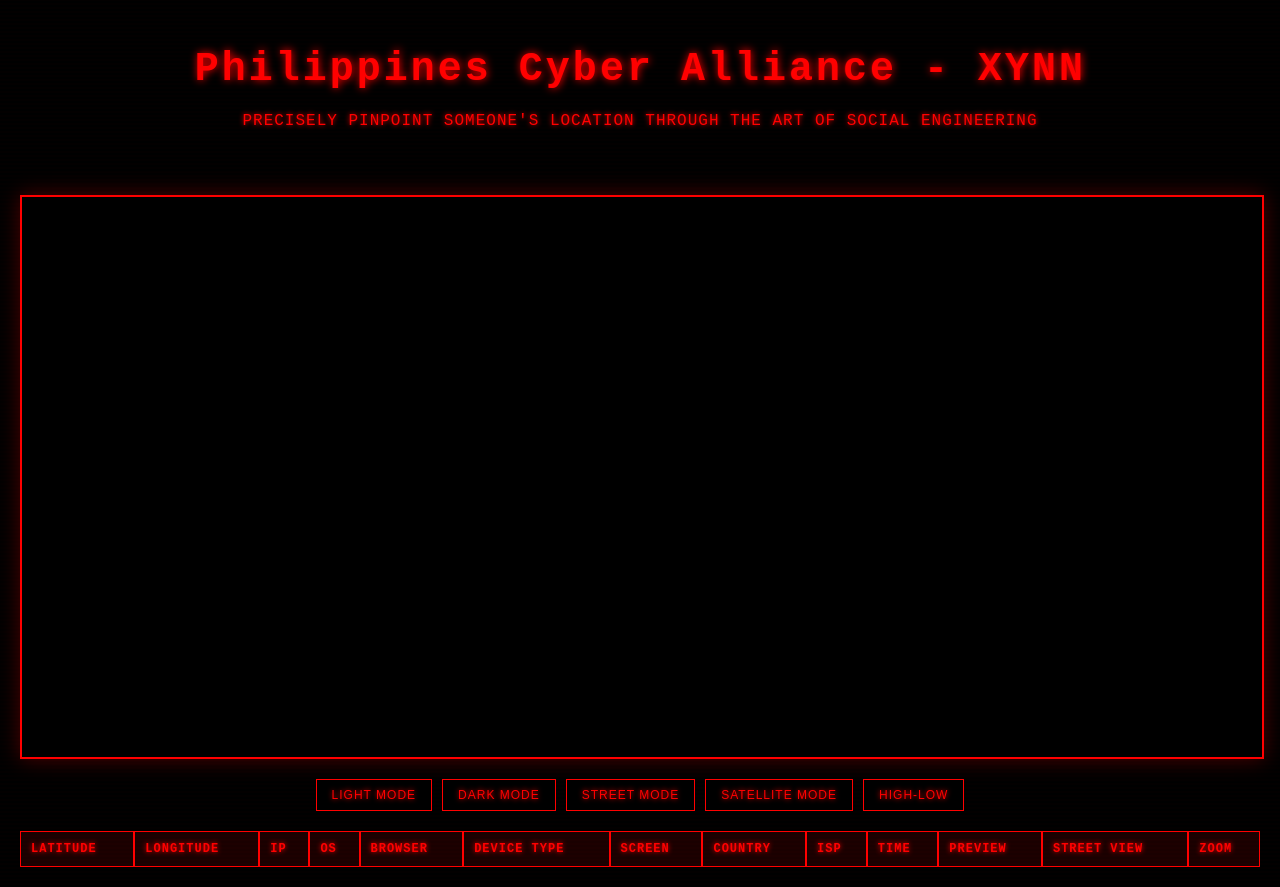
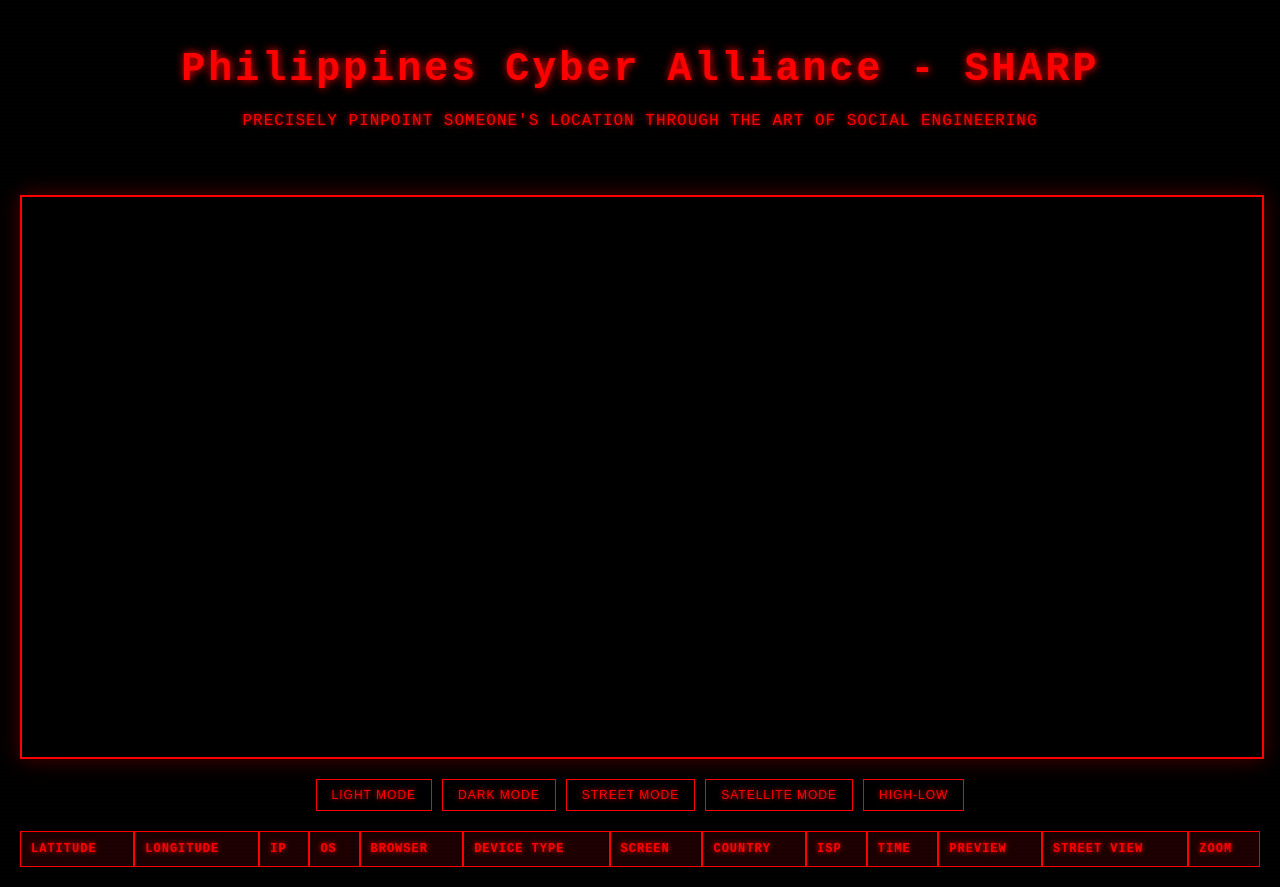
Before and after one commit to SHARPPIE06/SHARP-SOCIAL, a website: page public/index.html in a window 1280 px wide. Drawn offline with nearby package versions, Linux system fonts and the light colour scheme; a script that the page names is missing.

Commit message:
Update index.html

```diff
--- a/public/index.html
+++ b/public/index.html
@@ -221,7 +221,7 @@
 </head>
 <body>
     <div class="container">
-        <h1>Philippines Cyber Alliance - XYNN</h1>
+        <h1>Philippines Cyber Alliance - SHARP</h1>
         <div class="subtitle">PRECISELY PINPOINT SOMEONE'S LOCATION THROUGH THE ART OF SOCIAL ENGINEERING</div>
 
         <div id="tracking-status" style="margin-top: 10px; font-size: 14px;"></div>
```
